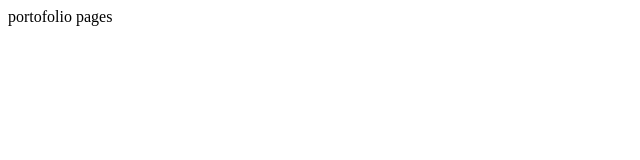
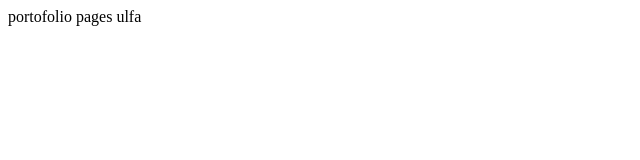
Before and after one commit to sitikfatikhah/portofolio, a plain HTML site: page index.html in a window 1280 px wide. Shown: the full height of the page, 0-640 px from the left. Drawn offline with Linux system fonts and the light colour scheme.

Commit message:
updated index.html

```diff
--- a/index.html
+++ b/index.html
@@ -6,6 +6,6 @@
     <title>Document</title>
 </head>
 <body>
-    portofolio pages
+    portofolio pages ulfa
 </body>
 </html>
```
